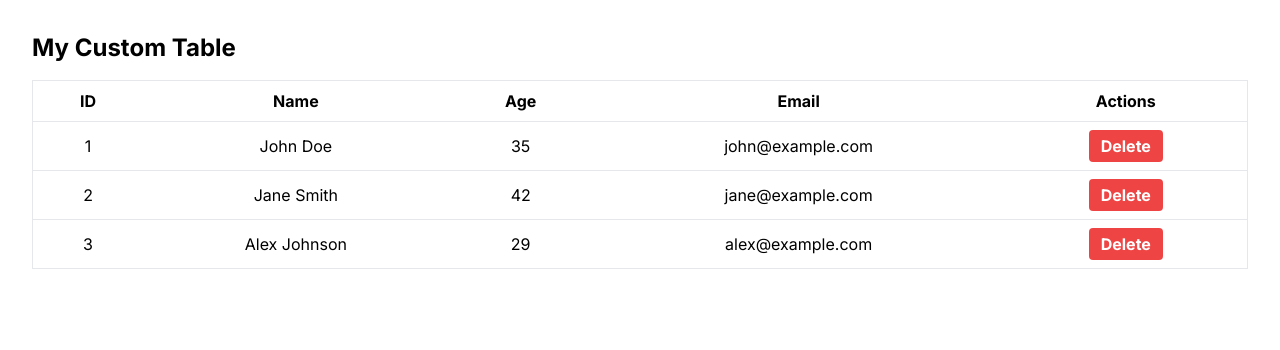
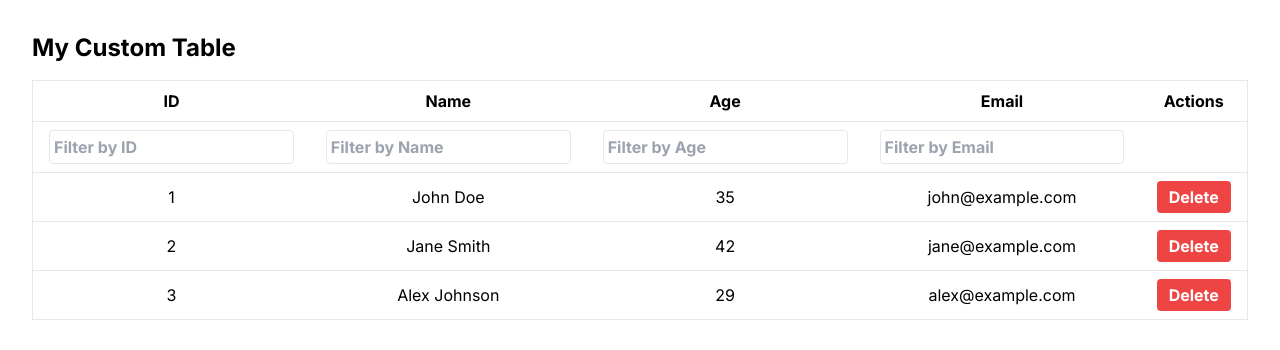
Before and after one commit to raofahadkhan/ui-task, a Next.js app: page /customTable in a window 1280 px wide. Shown: the top 350 px of the page. Built offline with nearby package versions, Linux system fonts and the light colour scheme.

Commit message:
added the filter functionality

```diff
--- a/src/components/MyTable/MyTable.tsx
+++ b/src/components/MyTable/MyTable.tsx
@@ -1,6 +1,6 @@
 "use client";
 
-import React, { useState } from 'react';
+import React, { useState, useEffect } from 'react';
 import { Column } from '@/types';
 import { sortData, reorderColumns } from '@/utils/MyTable';
 import ColumnHeader from './ColumnHeader';
@@ -17,6 +17,23 @@ const DynamicTable = <T extends { id: number }>({ initialData, initialColumns }:
   const [sortConfig, setSortConfig] = useState<{ key: keyof T | null; direction: 'asc' | 'desc' | null }>({ key: null, direction: null });
   const [draggingColumnIndex, setDraggingColumnIndex] = useState<number | null>(null);
   const [draggingOverColumnIndex, setDraggingOverColumnIndex] = useState<number | null>(null);
+  const [filterValues, setFilterValues] = useState<{ [key in keyof T]?: string }>({});
+
+  useEffect(() => {
+    const filteredData = initialData.filter((row) =>
+      Object.keys(filterValues).every((filterKey) => {
+        const filterValue = filterValues[filterKey as keyof T];
+        if (filterValue) {
+          return row[filterKey as keyof T]
+            ?.toString()
+            ?.toLowerCase()
+            .includes(filterValue.toLowerCase());
+        }
+        return true;
+      })
+    );
+    setData(filteredData);
+  }, [filterValues, initialData]);
 
   const handleDelete = (id: number): void => {
     const newData = data.filter((row) => row.id !== id);
@@ -54,6 +71,10 @@ const DynamicTable = <T extends { id: number }>({ initialData, initialColumns }:
     setDraggingOverColumnIndex(null);
   };
 
+  const handleFilterChange = (key: keyof T, value: string) => {
+    setFilterValues((prev) => ({ ...prev, [key]: value }));
+  };
+
   return (
     <div className="overflow-x-auto">
       <table className="min-w-full bg-white border border-gray-200">
@@ -72,6 +93,20 @@ const DynamicTable = <T extends { id: number }>({ initialData, initialColumns }:
             ))}
             <th className="py-2 px-4 border-b text-center">Actions</th>
           </tr>
+          <tr>
+            {columns.map((column) => (
+              <th key={`filter-${column.key.toString()}`} className="py-2 px-4 border-b">
+                <input
+                  type="text"
+                  className="w-full border rounded p-1"
+                  placeholder={`Filter by ${column.label}`}
+                  value={filterValues[column.key] || ''}
+                  onChange={(e) => handleFilterChange(column.key, e.target.value)}
+                />
+              </th>
+            ))}
+            <th className="py-2 px-4 border-b text-center"></th>
+          </tr>
         </thead>
         <TableBody data={data} columns={columns} onDelete={handleDelete} />
       </table>
```
